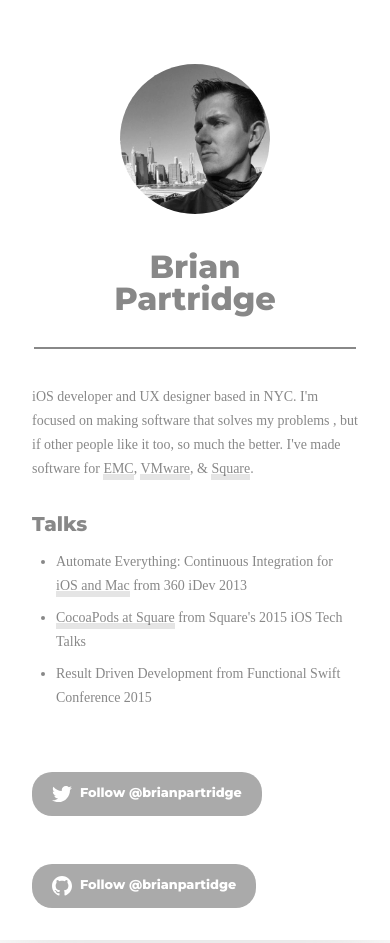
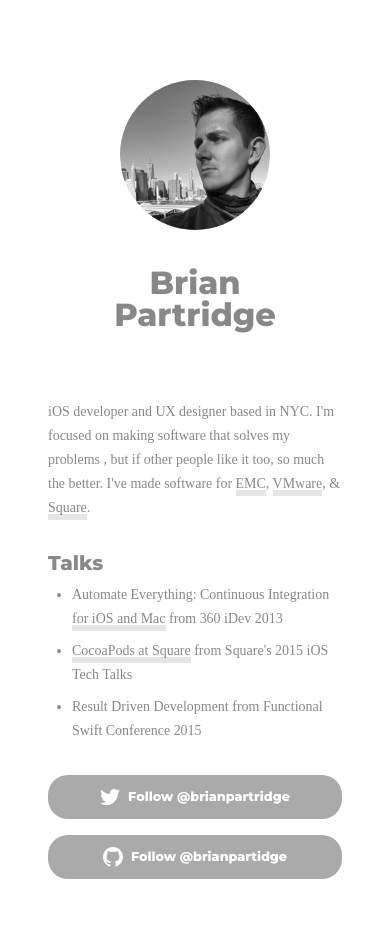
Before and after one commit to callmenunez/brian-partridge, a website with bundled scripts: page index.html in a window 390 px wide. Built offline with nearby package versions, Linux system fonts and the light colour scheme; a web font is replaced by a local one.

Commit message:
added responsive styles

```diff
--- a/index.html
+++ b/index.html
@@ -17,7 +17,7 @@
 
   <body>
     <span data-tilt class="js-tilt">
-      <div class="container">
+      <div class="main">
         <div class="img-header">
           <h1>Brian <br>Partridge</h1>
           <img src="img/brian-partridge.png">
@@ -25,10 +25,10 @@
           <p>iOS developer and UX designer based in NYC. I'm focused  on making software that solves my problems , but if other people like it too, so much the better. I've made software for <a href="http://www.emc.com" target="_blank"><span class="link--style">EMC</span></a>, <a href="http://www.vmware.com" target="_blank"><span class="link--style">VMware</span></a>, &amp; <a href="http://www.squareup.com" target="_blank"><span class="link--style">Square</span></a>.</p>
           <h2>Talks</h2>
             <ul>
-            <li><a href="https://vimeopro.com/360conferences/360idev-2013/video/75351211" target="_blank"><span class="link--style">Automate Everything: Continuous Integration for iOS and Mac</span></a> from 360 iDev 2013</li>
-            <li><a href="https://www.youtube.com/watch?v=WEaJYcsYi-o&amp;feature=youtu.be&amp;list=PLy2fR8K1ngurocVMEL0qHn0ik2MDYewLJ" target="_blank"><span class="link--style">CocoaPods at Square</span></a> from <a href="https://corner.squareup.com/2015/07/tech-talks-a-peek-into-ios-engineering-videos.html">Square's 2015 iOS Tech Talks</a></li>
-            <li><a href="https://www.youtube.com/watch?v=aCm68xAWrno">Result Driven Development</a> from <a href="http://2015.funswiftconf.com/" target="_blank"><span class="link--style">Functional Swift Conference 2015</span></a></li>
-          </ul>
+              <li><a href="https://vimeopro.com/360conferences/360idev-2013/video/75351211" target="_blank"><span class="link--style">Automate Everything: Continuous Integration for iOS and Mac</span></a> from 360 iDev 2013</li>
+              <li><a href="https://www.youtube.com/watch?v=WEaJYcsYi-o&amp;feature=youtu.be&amp;list=PLy2fR8K1ngurocVMEL0qHn0ik2MDYewLJ" target="_blank"><span class="link--style">CocoaPods at Square</span></a> from <a href="https://corner.squareup.com/2015/07/tech-talks-a-peek-into-ios-engineering-videos.html">Square's 2015 iOS Tech Talks</a></li>
+              <li><a href="https://www.youtube.com/watch?v=aCm68xAWrno">Result Driven Development</a> from <a href="http://2015.funswiftconf.com/" target="_blank"><span class="link--style">Functional Swift Conference 2015</span></a></li>
+            </ul>
           <a href="https://twitter.com/brianpartridge" class="btn btn--twitter" data-show-count="false" data-dnt="true" target="_blank">
             <svg xmlns="http://www.w3.org/2000/svg" xmlns:xlink="http://www.w3.org/1999/xlink" version="1.1" id="Capa_1" x="0px" y="0px" viewBox="0 0 612 612" style="enable-background:new 0 0 612 612;" xml:space="preserve" width="512px" height="512px">
               <g>
--- a/scss/main.scss
+++ b/scss/main.scss
@@ -18,36 +18,42 @@ body {
   justify-content: center;
   margin: 0;
 }
-.container {
+.main {
   background-color: #ffffff;
-  // min-width: 40vw;
-  max-width: 40vw;
+  width: 40vw;
+  max-width:800px;
   padding: 4rem 4rem 5rem;
   -webkit-box-shadow: 0px 0px 69px -5px rgba(163,163,163,.5);
   -moz-box-shadow: 0px 0px 69px -5px rgba(163,163,163,.5);
   box-shadow: 0px 0px 69px -5px rgba(163,163,163,.5);
+  transition: width 1s;
+  transition-timing-function: ease-out;
 }
 .img-header {
   display: flex;
   justify-content: space-between;
+  margin-bottom: 4vw;
 }
 img {
   border-radius: 100%;
   max-width: 200px;
+  width: 100%;
+  height: 100%;
+  overflow: hidden;
   max-height: 200px;
   filter: grayscale(100%);
   margin-left: 2rem;
 }
 h1 {
   font-family: 'Montserrat', sans-serif;
-  font-size: 6rem;
-  margin: 0 0 4rem;
+  font-size: 5vw;
+  margin: 0;
   line-height: 1;
   &:after {
     content:' ';
     display:block;
     border:1px solid #888888;
-    width: 20rem;
+    width: 10vw;
     margin-top: 2rem;
   }
 }
@@ -59,6 +65,7 @@ h2 {
 p, ul {
   font-size: 0.874rem;
   line-height: 1.5rem;
+  margin-top: 0;
 }
 li {
   margin-bottom: .5rem;
@@ -94,7 +101,7 @@ ul {
 }
 .#{$btn-module} {
   display:inline-flex;
-  margin-top: 3rem;
+  margin-top: 3vw;
   font-family: 'Montserrat', sans-serif;
   border-radius: 20px;
   background-color: #aaaaaa;
@@ -113,7 +120,7 @@ ul {
   }
   &--github {
     &:hover {
-      background-color: #ddd;
+      background-color: #6cc644;
     }
   }
 }
@@ -123,17 +130,28 @@ svg {
   width: auto;
   margin-right: .5rem;
 }
-@media screen and (max-width: 600px) {
-  html {
-    height: inherit;
-  }
-  .container {
-    max-width: 100vw;
-    overflow: scroll;
-    padding: 2rem;
+
+@media all and (max-width: 1280px) {
+  .main {
+    width: 50vw;
   }
   h1 {
-    font-size: 3rem;
+    font-size: 6vw;
+  }
+  img {
+    max-width:150px;
+    max-height: 150px;
+  }
+}
+@media all and (max-width: 980px) {
+  .main {
+    width: 60vw;
+  }
+}
+@media all and (max-width: 736px) {
+  .main {
+    width: 70vw;
+    padding: 3rem;
   }
   .img-header {
     flex-direction: column;
@@ -149,5 +167,24 @@ svg {
   h1 {
     order: 2;
     text-align: center;
+    &::after {
+      border: none;
+    }
+  }
+  ul {
+    margin-bottom: 2rem;
+  }
+  .btn {
+    margin: 1rem 0;
+    display: flex;
+    justify-content: center;
   }
 }
+@media all and (max-width: 480px) {
+  html {
+    height: inherit;
+  }
+  .main {
+    width: auto;
+  }
+}
```
Also changed, not shown: css/main.css.
